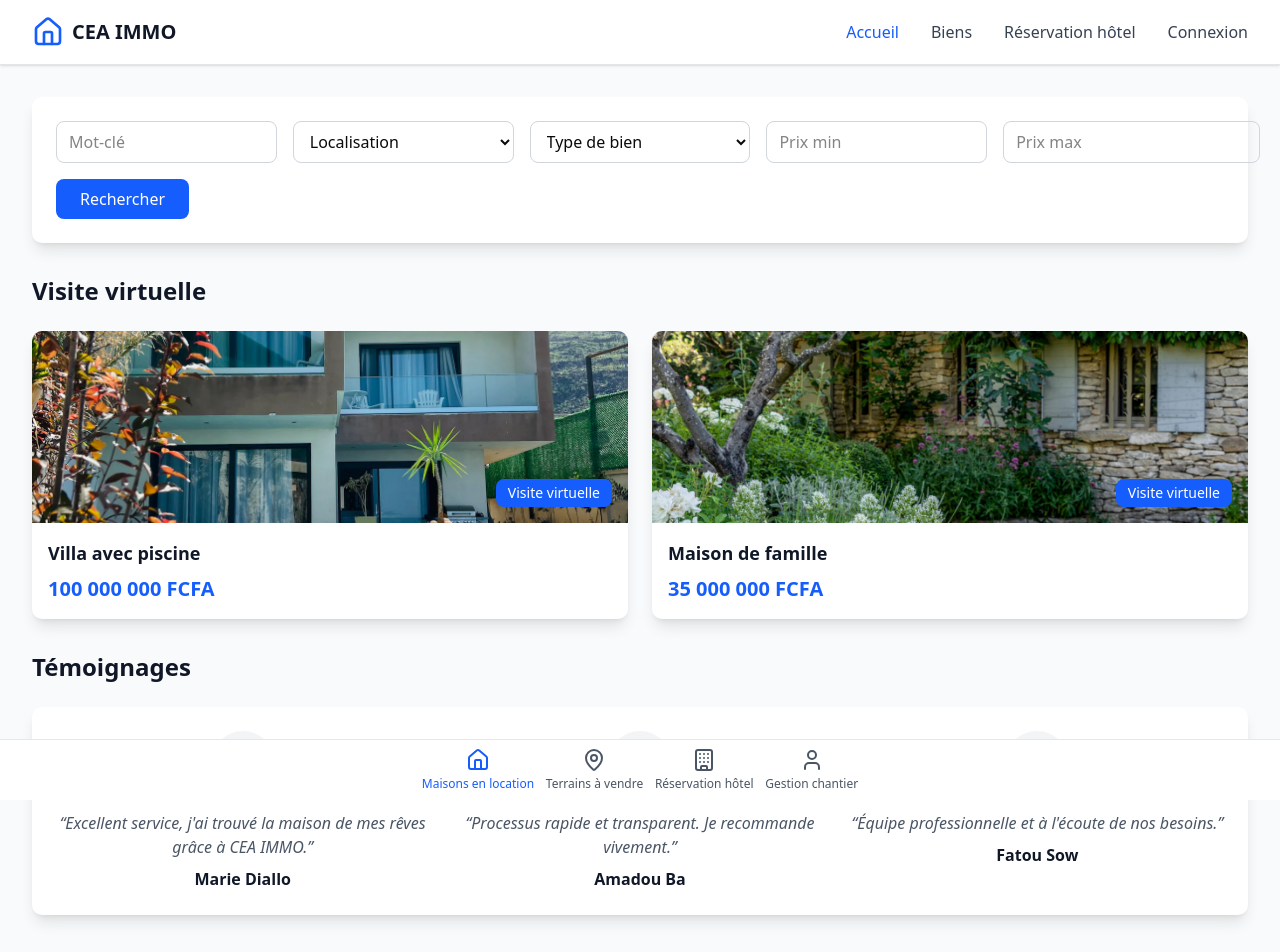
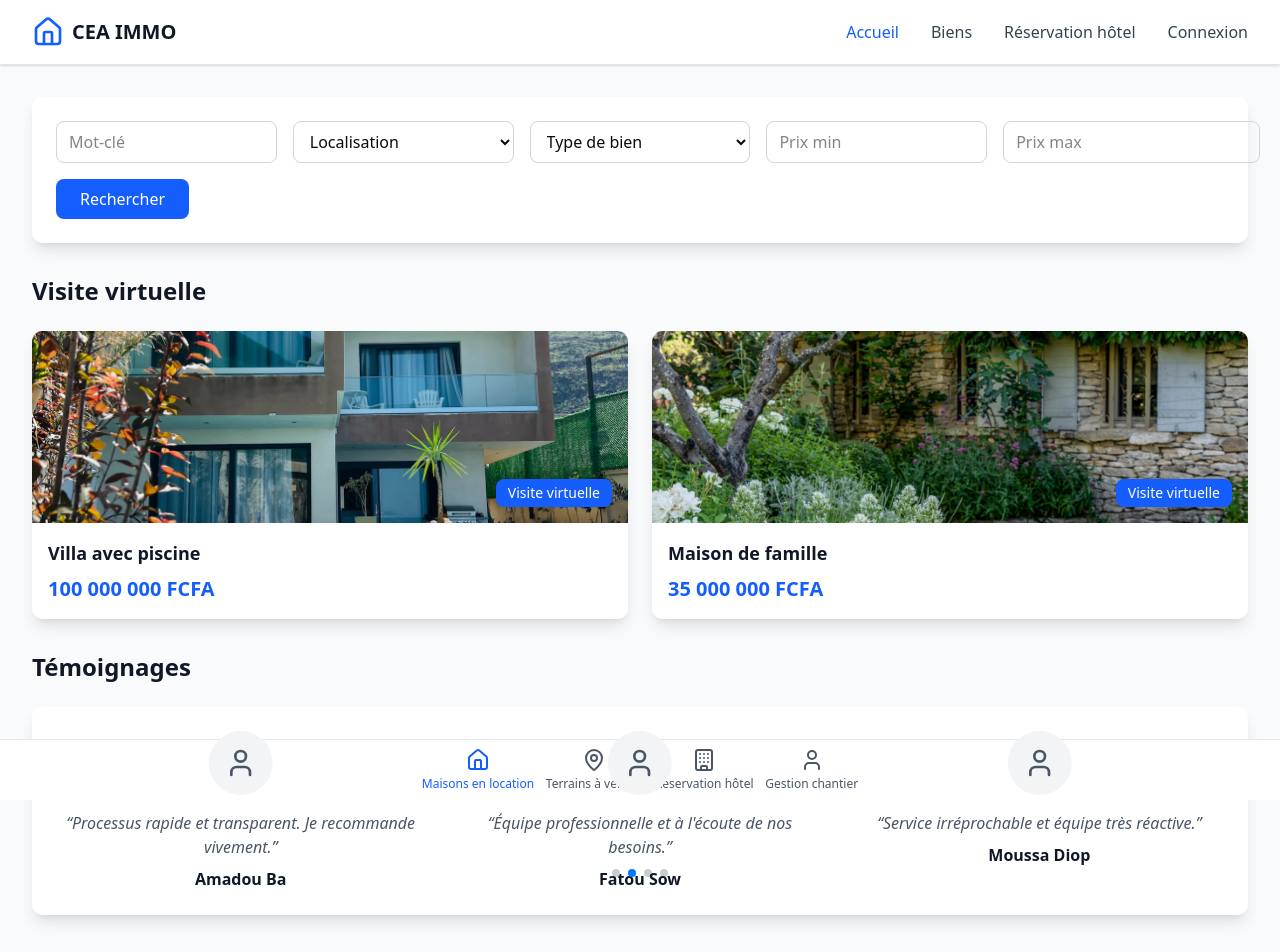
Before and after one commit to zorothecoder00/ceaImmo, a Next.js app: page / in a window 1280 px wide. Shown: the top 952 px of the page. Built offline with nearby package versions, Linux system fonts and the light colour scheme; no server answers.

Commit message:
Installation de Swiper et utilisation pour la création de slider sur la page d'accueil /src/app/page.tsx

```diff
--- a/package.json
+++ b/package.json
@@ -54,6 +54,7 @@
     "recharts": "^3.1.2",
     "slugify": "^1.6.6",
     "stripe": "^18.4.0",
+    "swiper": "^11.2.10",
     "tailwind-merge": "^3.3.1",
     "twilio": "^5.8.0",
     "zod": "^4.0.17"
--- a/src/app/page.tsx
+++ b/src/app/page.tsx
@@ -3,6 +3,12 @@
 import React, { useState } from 'react';
 import { Home, MapPin, Building, User } from 'lucide-react';
 import Image from 'next/image'
+// 👉 Swiper
+import { Swiper, SwiperSlide } from "swiper/react";
+import { Pagination, Autoplay } from "swiper/modules";
+import 'swiper/css';
+import 'swiper/css/pagination';
+import 'swiper/css/autoplay';
 
 interface Property {
   id: number;
@@ -158,6 +164,7 @@ export default function HomePage()
                     src={property.image}
                     alt={property.title}
                     fill
+                    sizes="(max-width: 768px) 100vw, 50vw" // 👈 obligatoire avec fill
                     className="object-cover"
                   />
                   <div className="absolute bottom-4 right-4">
@@ -178,8 +185,19 @@ export default function HomePage()
         {/* Témoignages */}
         <section className="mb-8">
           <h2 className="text-2xl font-bold text-gray-900 mb-6">Témoignages</h2>
-          <div className="bg-white rounded-lg shadow-lg p-6">
-            <div className="grid grid-cols-1 md:grid-cols-2 lg:grid-cols-3 gap-6">
+          <div className="bg-white rounded-lg shadow-lg p-6 overflow-visible">
+            <Swiper
+              modules={[Pagination, Autoplay]}
+              spaceBetween={30}
+              slidesPerView={1}
+              autoplay={{ delay: 3000, disableOnInteraction: false }}
+              pagination={{ clickable: true }}
+              breakpoints={{
+                768: { slidesPerView: 2 }, // 2 témoignages sur tablette
+                1024: { slidesPerView: 3 }, // 3 témoignages sur desktop
+              }}
+            >
+              <SwiperSlide>
                 <div className="text-center">
                   <div className="bg-gray-100 rounded-full w-16 h-16 mx-auto mb-4 flex items-center justify-center">
                     <User className="h-8 w-8 text-gray-600" />
@@ -189,6 +207,9 @@ export default function HomePage()
                   </p>
                   <p className="font-semibold text-gray-900">Marie Diallo</p>
                 </div>
+              </SwiperSlide>
+
+              <SwiperSlide>
                 <div className="text-center">
                   <div className="bg-gray-100 rounded-full w-16 h-16 mx-auto mb-4 flex items-center justify-center">
                     <User className="h-8 w-8 text-gray-600" />
@@ -198,6 +219,9 @@ export default function HomePage()
                   </p>
                   <p className="font-semibold text-gray-900">Amadou Ba</p>
                 </div>
+              </SwiperSlide>
+
+              <SwiperSlide>
                 <div className="text-center">
                   <div className="bg-gray-100 rounded-full w-16 h-16 mx-auto mb-4 flex items-center justify-center">
                     <User className="h-8 w-8 text-gray-600" />
@@ -207,7 +231,47 @@ export default function HomePage()
                   </p>
                   <p className="font-semibold text-gray-900">Fatou Sow</p>
                 </div>
+              </SwiperSlide>
+
+              {/* Nouveau slide 4 */}
+              <SwiperSlide>
+                <div className="text-center">
+                  <div className="bg-gray-100 rounded-full w-16 h-16 mx-auto mb-4 flex items-center justify-center">
+                    <User className="h-8 w-8 text-gray-600" />
                   </div>
+                  <p className="text-gray-600 italic mb-2">
+                    &ldquo;Service irréprochable et équipe très réactive.&rdquo;
+                  </p>
+                  <p className="font-semibold text-gray-900">Moussa Diop</p>
+                </div>
+              </SwiperSlide>
+
+              {/* Nouveau slide 5 */}
+              <SwiperSlide>
+                <div className="text-center">
+                  <div className="bg-gray-100 rounded-full w-16 h-16 mx-auto mb-4 flex items-center justify-center">
+                    <User className="h-8 w-8 text-gray-600" />
+                  </div>
+                  <p className="text-gray-600 italic mb-2">
+                    &ldquo;Une expérience très agréable, je recommande CEA IMMO !&rdquo;
+                  </p>
+                  <p className="font-semibold text-gray-900">Awa Faye</p>
+                </div>
+              </SwiperSlide>
+
+              {/* Nouveau slide 6 */}
+              <SwiperSlide>
+                <div className="text-center">
+                  <div className="bg-gray-100 rounded-full w-16 h-16 mx-auto mb-4 flex items-center justify-center">
+                    <User className="h-8 w-8 text-gray-600" />
+                  </div>
+                  <p className="text-gray-600 italic mb-2">
+                    &ldquo;Très satisfaite du suivi client et du professionnalisme de l&apos;équipe.&rdquo;
+                  </p>
+                  <p className="font-semibold text-gray-900">Ousmane Ndao</p>
+                </div>
+              </SwiperSlide>
+            </Swiper>
           </div>
         </section>
       </main>
```
Also changed, not shown: 1 other file (tests, documents, lock files or other folders). Lines whose indentation alone changed are shown as unchanged.
